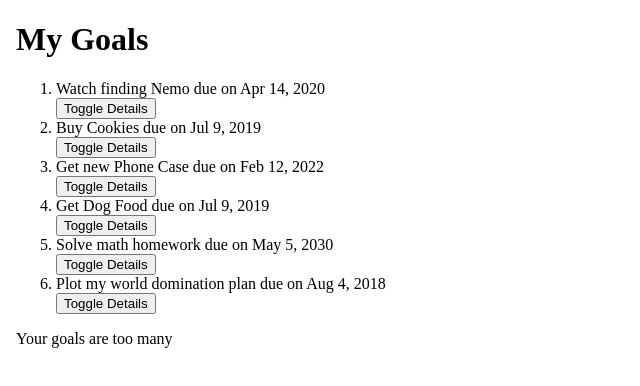
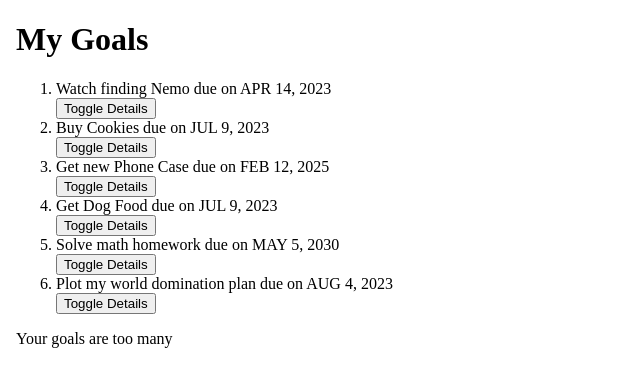
Before and after one commit to chanaiagwata/Goals, an Angular app: page / in a window 1280 px wide. Shown: the top 386 px of the page, without its empty margins (0-640 px from the left). Built offline with nearby package versions, Linux system fonts and the light colour scheme.

Commit message:
adds custom pipe 'date-count'

```diff
--- a/src/app/app.module.ts
+++ b/src/app/app.module.ts
@@ -6,13 +6,15 @@ import { AppComponent } from './app.component';
 import { GoalComponent } from './goal/goal.component';
 import { GoalDetailComponentComponent } from './goal-detail-component/goal-detail-component.component';
 import { StrikethroughDirective } from './strikethrough.directive';
+import { DateCountPipe } from './date-count.pipe';
 
 @NgModule({
   declarations: [
     AppComponent,
     GoalComponent,
     GoalDetailComponentComponent,
-    StrikethroughDirective
+    StrikethroughDirective,
+    DateCountPipe
   ],
   imports: [
     BrowserModule,
--- /dev/null
+++ b/src/app/date-count.pipe.ts
@@ -0,0 +1,22 @@
+import { Pipe, PipeTransform } from '@angular/core';
+
+@Pipe({
+  name: 'dateCount'
+})
+export class DateCountPipe implements PipeTransform {
+
+  transform(value: any): number{
+    let today:Date = new Date(); //get current date and time
+    let todayWithNoTime:any = new Date(today.getFullYear(), today.getMonth(), today.getDate())
+    var dateDifference = Math.abs(value-todayWithNoTime); //returns value in miliseconds
+    const secondsInDay = 86400; //60 seconds * 60 minutes in an hour * 24 hours in a day
+    var dateDifferenceSeconds = dateDifference*0.01; //converts miliseconds to seconds
+    var dateCounter = dateDifferenceSeconds/secondsInDay;
+
+    if (dateCounter >=1 && value>todayWithNoTime){
+      return dateCounter;
+    }else{
+      return 0;
+    }
+  }
+}
--- a/src/app/goal-detail-component/goal-detail-component.component.html
+++ b/src/app/goal-detail-component/goal-detail-component.component.html
@@ -1,2 +1,4 @@
 <p>{{goal.description}}</p>
+<p>This goal will be complete in {{goal.completeDate|dateCount}} days</p>
+
 <button (click) = 'goalComplete(true)'>Complete</button>
--- a/src/app/goal/goal.component.html
+++ b/src/app/goal/goal.component.html
@@ -11,7 +11,7 @@
   <h1>My Goals</h1>
   <ol>
     <div *ngFor = 'let goal of goals; let i = index'>
-        <li appStrikethrough>{{goal.name}} due on {{goal.completeDate|date}}</li>
+        <li appStrikethrough>{{goal.name}} due on {{goal.completeDate|date|uppercase}}</li>
         <button (click)='toggleDetails(i)'>Toggle Details</button>
         <app-goal-detail-component *ngIf="goal.showDescription" [goal]='goal'
         (isComplete)='completeGoal($event, i)'></app-goal-detail-component>
--- a/src/app/goal/goal.component.ts
+++ b/src/app/goal/goal.component.ts
@@ -8,12 +8,12 @@ import { Goal } from '../goal';
 })
 export class GoalComponent implements OnInit {
   goals:Goal[] = [
-    new Goal(1, 'Watch finding Nemo', 'Find an online version and watch merlin find his son',new Date(2020,3,14)),
-    new Goal(2,'Buy Cookies','I have to buy cookies for the parrot', new Date(2019, 6, 9)),
-    new Goal(3,'Get new Phone Case','Diana has her birthday coming up soon', new Date(2022, 1, 12)),
-    new Goal(4,'Get Dog Food','Pupper likes expensive snacks', new Date(2019, 6,9)),
+    new Goal(1, 'Watch finding Nemo', 'Find an online version and watch merlin find his son',new Date(2023,3,14)),
+    new Goal(2,'Buy Cookies','I have to buy cookies for the parrot', new Date(2023, 6, 9)),
+    new Goal(3,'Get new Phone Case','Diana has her birthday coming up soon', new Date(2025, 1, 12)),
+    new Goal(4,'Get Dog Food','Pupper likes expensive snacks', new Date(2023, 6,9)),
     new Goal(5,'Solve math homework','Damn Math', new Date(2030, 4,5)),
-    new Goal(6,'Plot my world domination plan','Cause I am an evil overlord', new Date(2018, 7, 4)),
+    new Goal(6,'Plot my world domination plan','Cause I am an evil overlord', new Date(2023, 7, 4)),
   ];
 
   toggleDetails(index:number){
```
Also changed, not shown: 1 other file (tests, documents, lock files or other folders).
